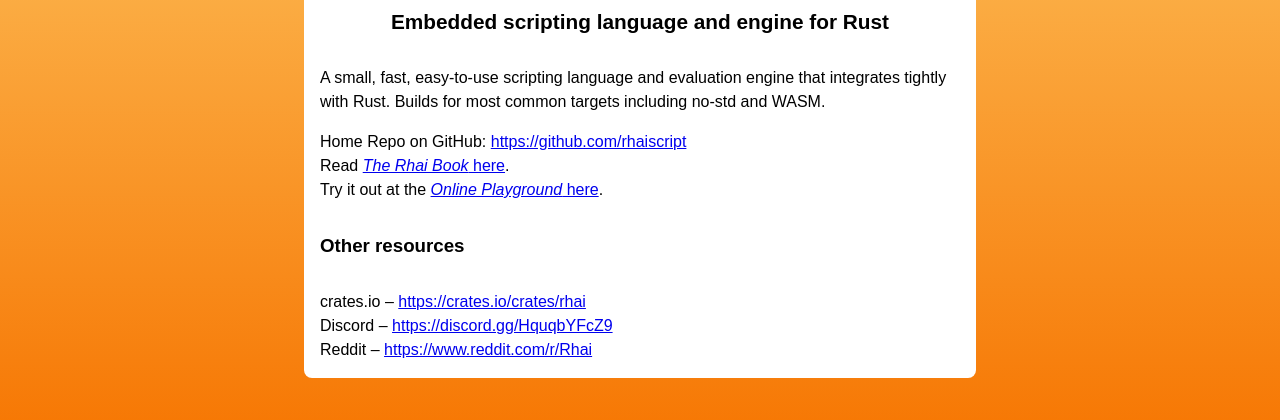
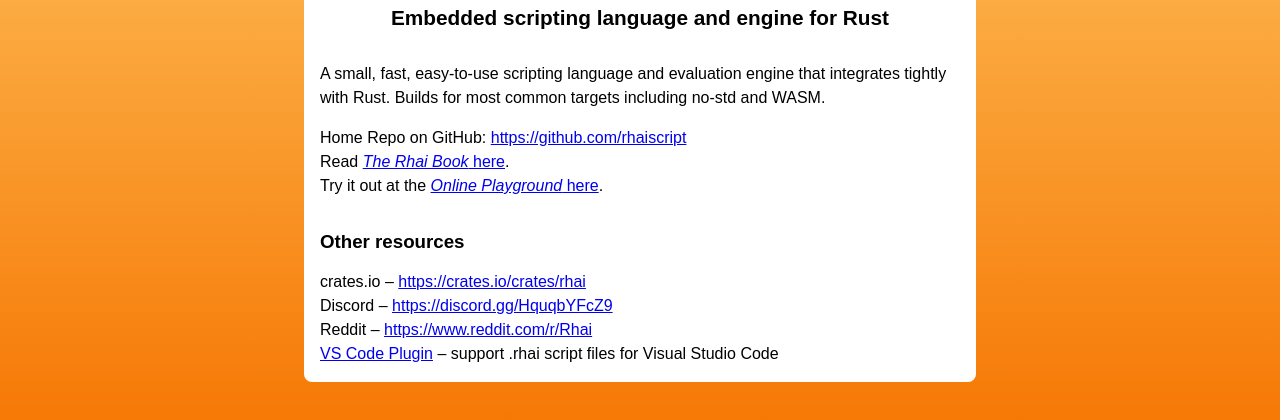
Before and after one commit to rhaiscript/rhaiscript.github.io, a plain HTML site: page index.html in a window 1280 px wide. Shown: the part 350-770 px from the top of the page. Drawn offline with Linux system fonts and the light colour scheme.

Commit message:
Add VS Code plugin

```diff
--- a/index.html
+++ b/index.html
@@ -79,7 +79,7 @@
 
                 <h3 class="space-lg">Other resources</h3>
 
-                <p class="space-lg">
+                <p class="space-sm">
                     crates.io &ndash; <a href="https://crates.io/crates/rhai">https://crates.io/crates/rhai</a>
                 </p>
                 <p>
@@ -88,6 +88,9 @@
                 <p>
                     Reddit &ndash; <a href="https://www.reddit.com/r/Rhai">https://www.reddit.com/r/Rhai</a>
                 </p>
+                <p>
+                    <a href="https://marketplace.visualstudio.com/items?itemName=Aster.vscode-rhai">VS Code Plugin</a> &ndash; support <code>.rhai</code> script files for Visual Studio Code
+                </p>
             </main>
         </div>
     </body>
```
